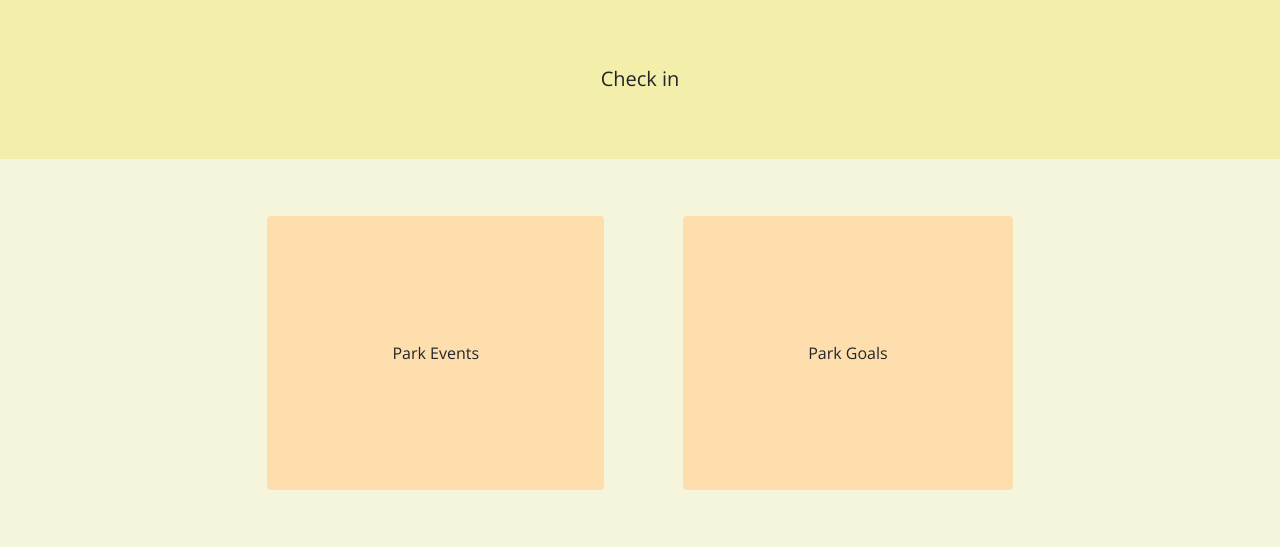
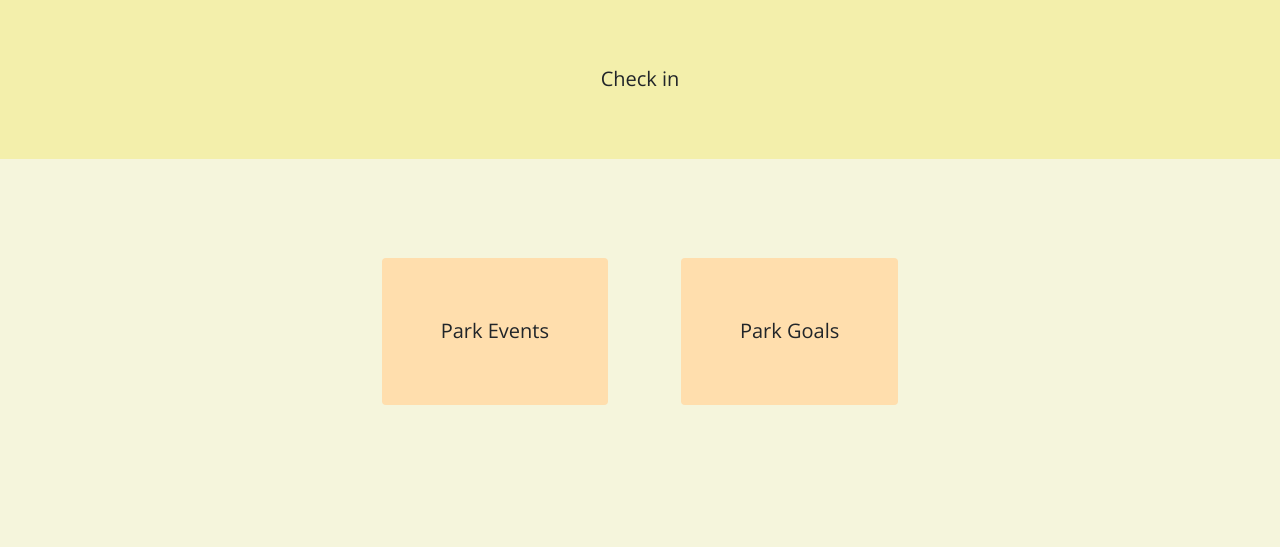
Before and after one commit to nikhitaGitHub/dogpark_social_app, a Django app: page /dogpark/render_near_park/ in a window 1280 px wide. Shown: the part 457-1004 px from the top of the page. After the commit the page ends 862 px from the top, so only its background shows below. Run offline with Django 3.2, Linux system fonts and the light colour scheme; some libraries are stand-ins or nearby versions.

Commit message:
Final app changes, tidy up UI

```diff
--- a/dogpark/urls.py
+++ b/dogpark/urls.py
@@ -17,7 +17,7 @@ urlpatterns = [
     path('send_friend_request/', views.SendFriendRequest.as_view(), name='send_friend_request'),
     path('register/dogregisterform/<int:num>/', views.get_dog_form, name="dog_form"),
     path('accept_request/', views.AcceptRequests.as_view(), name="accept_request"),
-    path('park_events/', views.park_events, name="park_events"),
+    path('park_events/', views.park_events.as_view(), name="park_events"),
     path('park_goals/', views.park_goals, name="park_goals"),
     path('attend_event/', views.attend_event, name="attend_event"),
     path('decline_event/', views.decline_event, name="decline_event"),
--- a/dogpark/views.py
+++ b/dogpark/views.py
@@ -197,9 +197,9 @@ def my_pet(request):
         return render(request, 'dogpark/index.html', context=context_dict)
     return render(request, 'dogpark/my_pet.html', context=context_dict)
 
-@login_required
-def park_events(request):
-    if request.method == "GET":
+class park_events(View):
+    @method_decorator(login_required)
+    def get(self, request):
         context_dict = {}
         eventslist = []
         try:
@@ -212,10 +212,8 @@ def park_events(request):
         except Events.DoesNotExist:
             events = None
         if events == None:
-            return render(request, 'dogpark/mypark.html', context=context_dict)
+            return render(request, 'dogpark/index_close.html', context=context_dict)
         return render(request, 'dogpark/park_events.html', context=context_dict)
-    else:
-        return render(request, 'dogpark/mypark.html')
 
 @login_required
 def park_goals(request):
@@ -236,7 +234,7 @@ def park_goals(request):
     except Goals.DoesNotExist:
         goals = None
     if goals == None:
-        return render(request, 'dogpark/mypark.html', context=context_dict)
+        return render(request, 'dogpark/index_close.html', context=context_dict)
     return render(request, 'dogpark/park_goals.html', context=context_dict)
 
 @login_required
--- a/dogpark_social_app/urls.py
+++ b/dogpark_social_app/urls.py
@@ -23,6 +23,5 @@ from django.conf.urls.static import static
 urlpatterns = [
     path('', views.index, name = 'index'),
     path('dogpark/', include('dogpark.urls')),
-    #path('register/dogregisterform/', views.get_dog_form, name="dog_form"),
     path('admin/', admin.site.urls),
 ] + static(settings.MEDIA_URL, document_root=settings.MEDIA_ROOT)
--- a/static/css/base.css
+++ b/static/css/base.css
@@ -39,7 +39,7 @@ body {
 	background-color: #FFF5EE;
 }
 
-#mypark #btns button {
+#mypark #btns a {
 	background-color: #FFDEAD;
 }
 
@@ -47,8 +47,8 @@ body {
 	background-color: #0a2351;
 }
 
-#mypark #btns button {
-	padding: 10%;
+#mypark #btns a {
+	padding: 5%;
 	margin: 3%;
 }
 
@@ -82,14 +82,14 @@ nav#menu_bar ul li a {
 }
 
 #btns div {
-	padding: 20px;
+	padding: 5%;
 }
 
 #sub-menu {
 	flex-direction: inherit;
 }
 
-#mypark #btns button:hover, #checked_in_status button:hover {
+#mypark #btns a:hover, #checked_in_status button:hover {
 	color: #007BFF;
 }
 
@@ -100,10 +100,15 @@ nav#menu_bar ul li a:hover {
 	text-decoration: none;
 }
 
-#btns a:hover {
+#greet_notify_visitinfo #btns a:hover {
 	color: #0a2351;
 	height: inherit;
 	width: inherit;
+	text-decoration: none;
+}
+
+#mypark #btns a:hover {
+	color: #007BFF;
 	text-decoration: none;
 }
 
@@ -137,7 +142,7 @@ nav#menu_bar div {
 }
 
 [id$="gender"], [id$="breed"]{
-	width: 60%;
+	width: 80%;
 }
 
 [id^="accept_friend_btn"] {
@@ -253,7 +258,7 @@ form#register_form input {
     margin: 0 auto;
     border: 2px solid #007BFF;
     border-radius: 5px;
-	width: 60%;
+	width: 80%;
 	height: 35px;
 }
 
@@ -282,7 +287,7 @@ form#register_form input.btn {
 }
 
 #id_num_dogs {
-	width: 60%;
+	width: 80%;
 }
 
 form#register_form p {
@@ -306,14 +311,13 @@ div#prof div label {
 }
 
 label[for=id_num_dogs] {
-	width: 60% !important;
+	width: 80% !important;
 }
 
 #prof, #userinfo {
 	margin: 0 auto;
 	text-align: center;
 	padding: 5px;
-	border: 1px solid #007BFF;
 	margin-bottom: 20px;
 }
 
@@ -330,9 +334,17 @@ label[for=id_num_dogs] {
 	width: 20%;
 }
 
+
 @media only screen and (max-width: 768px) {
 	[id^="dogPic"] {
 		width: 30%;
+		height: 50%;
+	}
+}
+
+@media only screen and (max-width: 576px) {
+	[id^="dog"] {
+		width: 65%;
 		height: 50%;
 	}
 }
--- a/static/js/dogpark-ajax.js
+++ b/static/js/dogpark-ajax.js
@@ -323,4 +323,5 @@ $(document).ready(function() {
                 }
             });
     });
+
 });
--- a/templates/dogpark/index_close.html
+++ b/templates/dogpark/index_close.html
@@ -25,8 +25,8 @@ dogpark
         {% endif %}
         <div class="row" id="btns">
             <div class="col-sm-12 col-md-12 col-lg-12 text-center">
-                <button class="btn d-inline-block">Park Events</button>
-                <button class="btn d-inline-block">Park Goals</button>
+                <a class="btn d-inline-block" id="park-events"  href="{% url 'dogpark:park_events' %}">Park Events</a>
+                <a class="btn d-inline-block" id="park-goals" href="{% url 'dogpark:park_goals' %}">Park Goals</a>
             </div>
         </div>
         <div class="modal fade" id="ratingModal" tabindex="-1" role="dialog" aria-labelledby="ratingModalLabel" aria-hidden="true">
--- a/templates/dogpark/map.html
+++ b/templates/dogpark/map.html
@@ -30,9 +30,7 @@
             {% endblock %}
         </main>
         <script src="https://code.jquery.com/jquery-3.5.1.slim.min.js" integrity="sha384-DfXdz2htPH0lsSSs5nCTpuj/zy4C+OGpamoFVy38MVBnE+IbbVYUew+OrCXaRkfj" crossorigin="anonymous"></script>
-
         <script src="https://cdn.jsdelivr.net/npm/popper.js@1.16.1/dist/umd/popper.min.js" integrity="sha384-9/reFTGAW83EW2RDu2S0VKaIzap3H66lZH81PoYlFhbGU+6BZp6G7niu735Sk7lN" crossorigin="anonymous"></script>
-
         <script src="https://stackpath.bootstrapcdn.com/bootstrap/4.5.2/js/bootstrap.min.js" integrity="sha384-B4gt1jrGC7Jh4AgTPSdUtOBvfO8shuf57BaghqFfPlYxofvL8/KUEfYiJOMMV+rV" crossorigin="anonymous"></script>
         <script src="{% static "js/jquery-min.js" crossorigin="anonymous" %}"></script>
         <script src="{% static "js/dogpark-ajax.js" %}"></script>
```
Also changed, not shown: templates/dogpark/achievement.html (+4 -4 lines).
